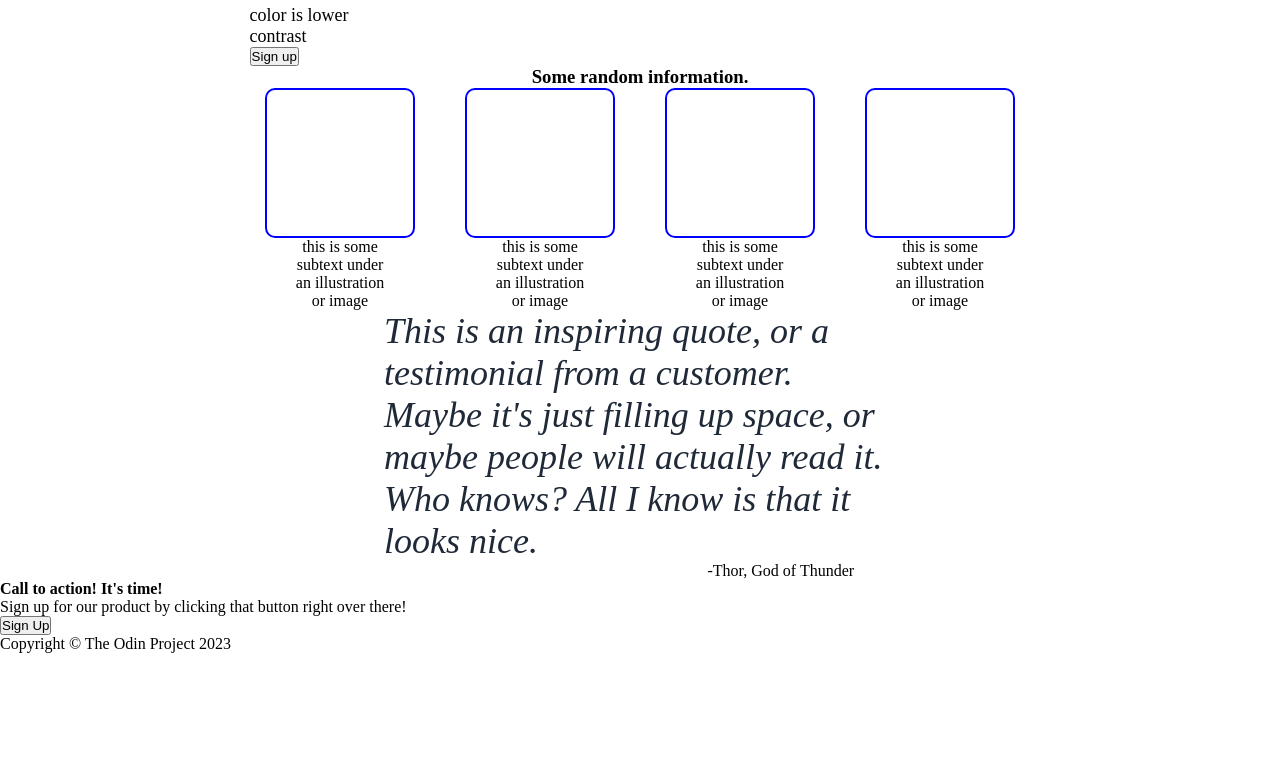
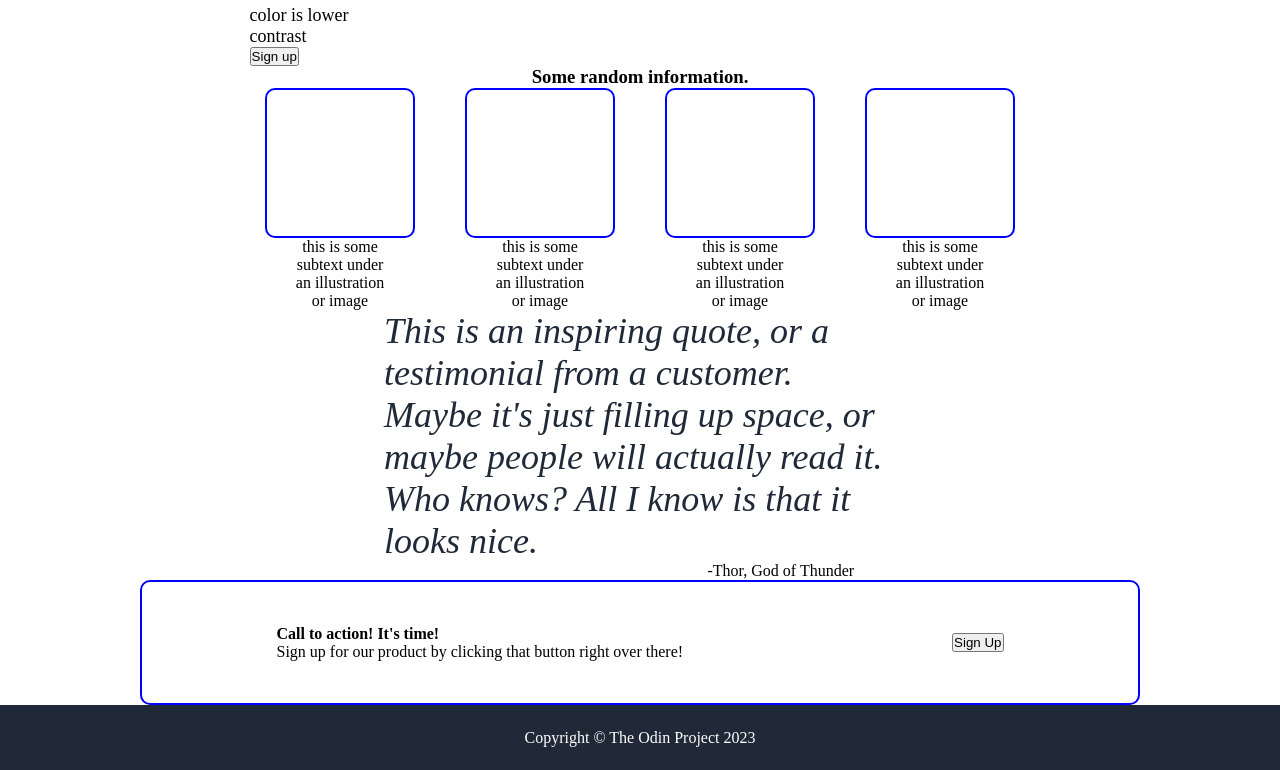
Before and after one commit to jcg0/odin-landingpage, a plain HTML site: page index.html in a window 1280 px wide. Shown: the part 283-1053 px from the top of the page. Before the commit the page ends 936 px from the top, so only its background shows below. Drawn offline with Linux system fonts and the light colour scheme.

Commit message:
formatted signup section and footer with basical alignment. Next is to finish styling the whole page with marge colors and button styles

```diff
--- a/index.html
+++ b/index.html
@@ -82,10 +82,14 @@
       </p>
       <p class="quote-author">-Thor, God of Thunder</p>
     </div>
-    <div>
-      <div>
-        <h4>Call to action! It's time!</h4>
-        <p>Sign up for our product by clicking that button right over there!</p>
+    <div class="signup-container">
+      <div class="content-container">
+        <div>
+          <h4>Call to action! It's time!</h4>
+          <p>
+            Sign up for our product by clicking that button right over there!
+          </p>
+        </div>
         <button>Sign Up</button>
       </div>
     </div>
--- a/styles.css
+++ b/styles.css
@@ -93,3 +93,28 @@ h3 {
   justify-content: center;
   width: 122vw;
 }
+
+.signup-container {
+  display: flex;
+  align-items: center;
+  justify-content: center;
+}
+
+.content-container {
+  border: solid 2px blue;
+  border-radius: 10px;
+  width: 1000px;
+  height: 125px;
+  display: flex;
+  align-items: center;
+  justify-content: space-around;
+}
+
+footer {
+  background-color: #1F2937;
+  height: 65px;
+  color: white;
+  display: flex;
+  align-items: center;
+  justify-content: center;
+}
```
